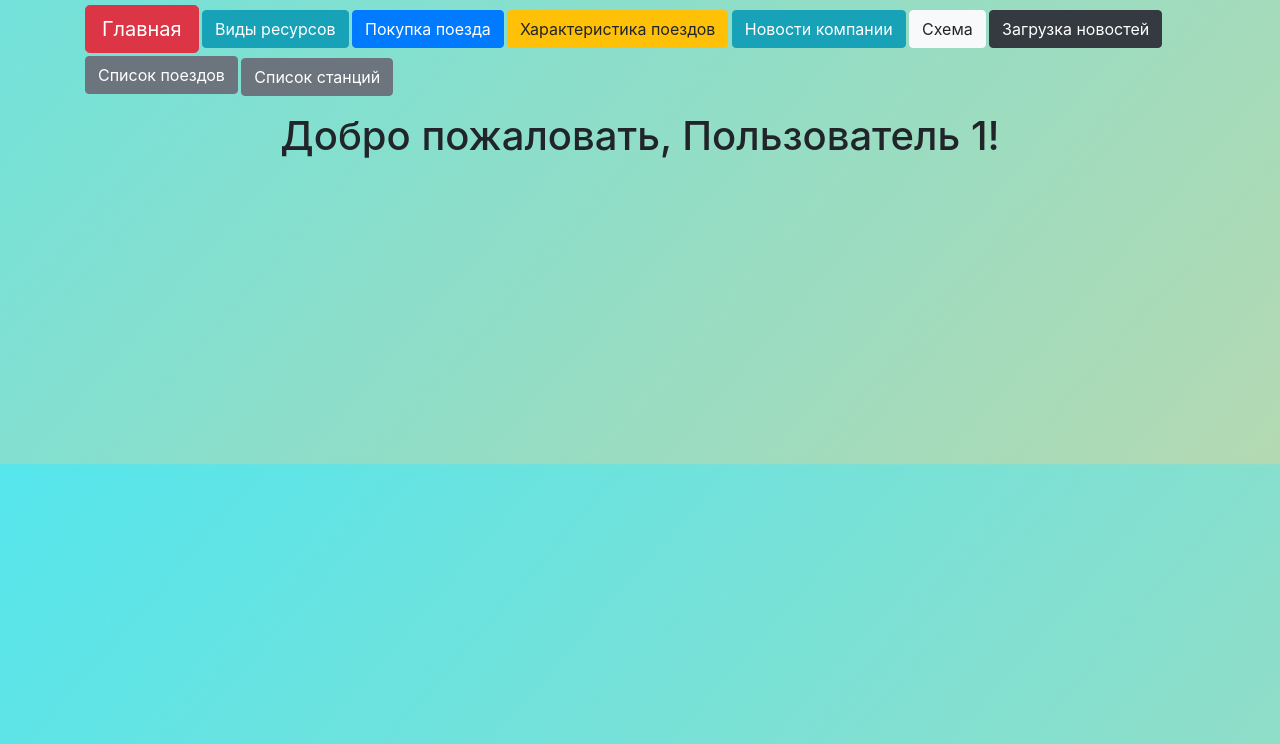
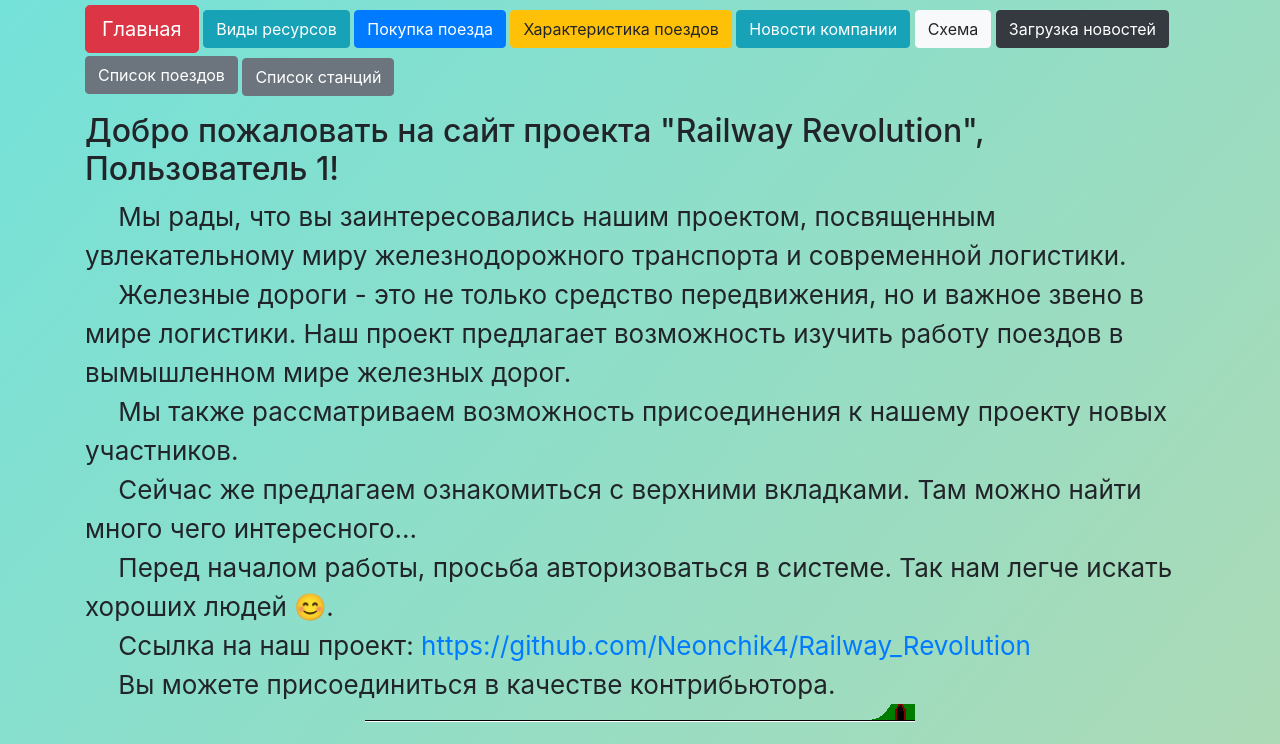
Before and after one commit to Neonchik4/Railway_Revolution, a Flask app: page / in a window 1280 px wide. Shown: the part 56-800 px from the top of the page. Run offline with Flask 3, Linux system fonts and the light colour scheme; a user stored in the database is signed in; parts of the project's set-up code (start-up, migrations or seed data) failed here and were passed over; some libraries are stand-ins or nearby versions.

Commit message:
main_page.html

```diff
--- a/forms/user.py
+++ b/forms/user.py
@@ -9,7 +9,7 @@ class RegisterForm(FlaskForm):
     password_again = PasswordField('Повторите пароль', validators=[DataRequired()])
     name = StringField('Имя пользователя', validators=[DataRequired()])
     about = TextAreaField("Немного о себе")
-    submit = SubmitField('Войти')
+    submit = SubmitField('Зарегистрироваться')
 
 
 class LoginForm(FlaskForm):
--- a/main.py
+++ b/main.py
@@ -115,7 +115,6 @@ def show_line_info(line_name):
 
     for index, weather_data in enumerate(stations_data):
         image_path = f"/static/img/stations/станция_{stations[index]}.jpg".replace('%20', ' ')
-        print(image_path)
         temperature = weather_data['temp']
         feels_like = weather_data["feels_like"]
         icon = weather_data["icon"]
@@ -176,7 +175,13 @@ class Company:
 
 @app.route('/')
 def main_page():
-    return render_template('main_page.html', **CONST_PARAMS, title='Главная')
+    if current_user.is_authenticated:
+        is_authenticated = True
+    else:
+        is_authenticated = False
+
+    return render_template('main_page.html', **CONST_PARAMS, title='Главная',
+                           is_authenticated=is_authenticated)
 
 
 @app.route('/list_stations')
@@ -190,84 +195,6 @@ def list_stations():
     conn.close()
     return render_template('list_stations.html', **CONST_PARAMS, title='Список станций',
                            stations_data=stations_data, lines=lines)
-
-
-# @app.route('/list_stations/<line_name>')
-# def show_line_info(line_name):
-#     conn = sqlite3.connect('db/Railway_data.db')
-#     cursor = conn.cursor()
-#     stations = cursor.execute(f"""SELECT STATIONS FROM LINES WHERE NAME="{line_name}" """).fetchone()[0].split(', ')
-#     conn.close()
-#     conditions_ru = {"clear": "ясно", "partly-cloudy": "малооблачно", "cloudy": "облачно с прояснениями",
-#                      "overcast": "пасмурно",
-#                      "light-rain": "небольшой дождь", "rain": "дождь", "heavy-rain": "сильный дождь",
-#                      "showers": 'ливень',
-#                      "wet-snow": "дождь со снегом", "light-snow": "небольшой снег", "snow": 'снег',
-#                      "snow-showers": "снегопад",
-#                      "hail": 'град', "thunderstorm": "гроза", "thunderstorm-with-rain": "дождь с грозой",
-#                      "thunderstorm-with-hail": "гроза с градом"}
-#     wind_dir_ru = {
-#         'N': 'С',
-#         'S': 'Ю',
-#         'W': 'З',
-#         'E': 'В',
-#         'NW': 'СЗ',
-#         'NE': 'СВ',
-#         'SE': 'ЮВ',
-#         'SW': 'ЮЗ',
-#         'C': 'C'
-#     }
-#     to_wind_dir_ru_eng = {
-#         'N': 'S',
-#         'S': 'N',
-#         'W': 'E',
-#         'E': 'W',
-#         'NW': 'SE',
-#         'NE': 'SW',
-#         'SE': 'NW',
-#         'SW': 'NE',
-#         'С': 'Ю',
-#         'Ю': 'С',
-#         'З': 'В',
-#         'В': 'З',
-#         'СЗ': 'ЮВ',
-#         'СВ': 'ЮЗ',
-#         'ЮВ': 'СЗ',
-#         'ЮЗ': 'СВ',
-#         'C': 'штиль',
-#     }
-#     form_station_info = {"image_path": "", 'station': "", "temp": "", "feels_like": "", "icon": "",
-#                          "condition": "", "wind_speed": "", "pressure_mm": "", "wind_dir_from": "", "wind_dir_to": ""}
-#
-#     stations_data = []
-#     for el_station in stations:
-#         weather_data = get_weather(el_station)
-#         image_path = ""
-#         temperature = weather_data['temp']
-#         feels_like = weather_data["feels_like"]
-#         icon = weather_data["icon"]
-#         condition = conditions_ru[weather_data["condition"]]
-#         wind_speed = weather_data['wind_speed']
-#         pressure_mm = weather_data['pressure_mm']
-#         wind_dir_from = wind_dir_ru[weather_data['wind_dir'].upper()]
-#         wind_dir_to = to_wind_dir_ru_eng[wind_dir_ru[weather_data['wind_dir'].upper()]]
-#
-#         # делаем форму
-#         added_form = form_station_info.copy()
-#         added_form['image_path'] = image_path
-#         added_form['station'] = el_station
-#         added_form['temp'] = temperature
-#         added_form['feels_like'] = feels_like
-#         added_form["icon"] = icon
-#         added_form["condition"] = condition
-#         added_form["wind_speed"] = wind_speed
-#         added_form['pressure_mm'] = pressure_mm
-#         added_form['wind_dir_from'] = wind_dir_from
-#         added_form['wind_dir_to'] = wind_dir_to
-#         stations_data.append(added_form)
-#
-#     return render_template('list_stations.html', **CONST_PARAMS, title=line_name,
-#                            line_name=line_name, stations=stations, stations_data=stations_data)
 
 
 @app.route('/scheme')
@@ -576,6 +503,5 @@ CONST_PARAMS = {'money': company.money_beautiful_format(),
                 'ivolga_price': maker_money_beautiful_format(IVOLGA_PRICE),
                 'locomotive_price': maker_money_beautiful_format(LOCOMOTIVE_PRICE)}
 
-
 if __name__ == '__main__':
     main()
--- a/static/css/style.css
+++ b/static/css/style.css
@@ -170,10 +170,7 @@ body {
 }
 
 
-p {
-  color: #666;
-  font-size: 12px;
-}
+
 .stage {
   position: absolute;
   top: 50%;
--- a/templates/main_page.html
+++ b/templates/main_page.html
@@ -8,7 +8,38 @@
     }
 </style>
 <div class="main_page_container">
-    <h1>Добро пожаловать, {{ current_user.name }}!</h1>
+    {% if is_authenticated %}
+    <h2>Добро пожаловать на сайт проекта "Railway Revolution", {{ current_user.name }}!</h2>
+    {% else %}
+    <h2>Добро пожаловать на сайт проекта "Railway Revolution"!</h2>
+    {% endif %}
 </div>
+<div style="font-size: 26px;">
+    &emsp; Мы рады, что вы заинтересовались нашим проектом, посвященным увлекательному миру железнодорожного транспорта
+    и современной логистики.
+</div>
+<div style="font-size: 26px;">
+    &emsp; Железные дороги - это не только средство передвижения, но и важное звено в мире логистики. Наш проект
+    предлагает возможность изучить работу поездов в вымышленном мире железных дорог.
+</div>
+<div style="font-size: 26px;">
+    &emsp; Мы также рассматриваем возможность присоединения к нашему проекту новых участников.
+</div>
+<div style="font-size: 26px;">
+    &emsp; Сейчас же предлагаем ознакомиться с верхними вкладками. Там можно найти много чего интересного...
+</div>
+<div style="font-size: 26px;">
+    &emsp; Перед началом работы, просьба авторизоваться в системе. Так нам легче искать хороших людей 😊.
+</div>
+<div style="font-size: 26px;">
+    &emsp; Ссылка на наш проект: <a href="https://github.com/Neonchik4/Railway_Revolution" target="_blank"
+                             rel="noopener noreferrer">https://github.com/Neonchik4/Railway_Revolution</a>
+   <div style="font-size: 26px;">&emsp; Вы можете присоединиться в качестве контрибьютора.</div>
+</div>
+<div style="display:flex; justify-content: center;">
+    <img src="/static/img/train_gif_animation.gif" alt=":(">
+</div>
+
+
 </body>
 {% endblock %}
```
Also changed, not shown: db/Railway_data.db, static/img/train_gif_animation.gif (added).
